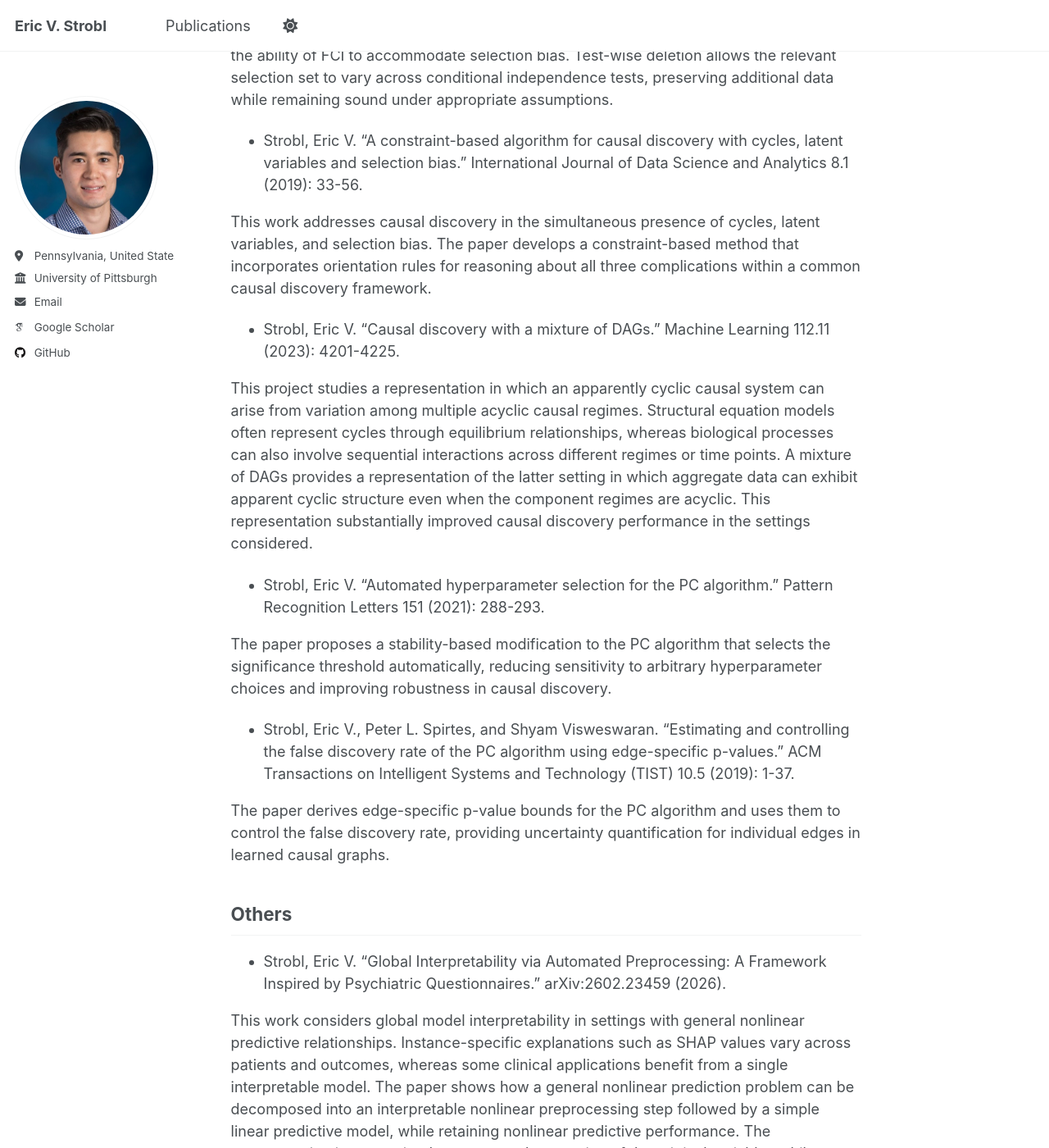
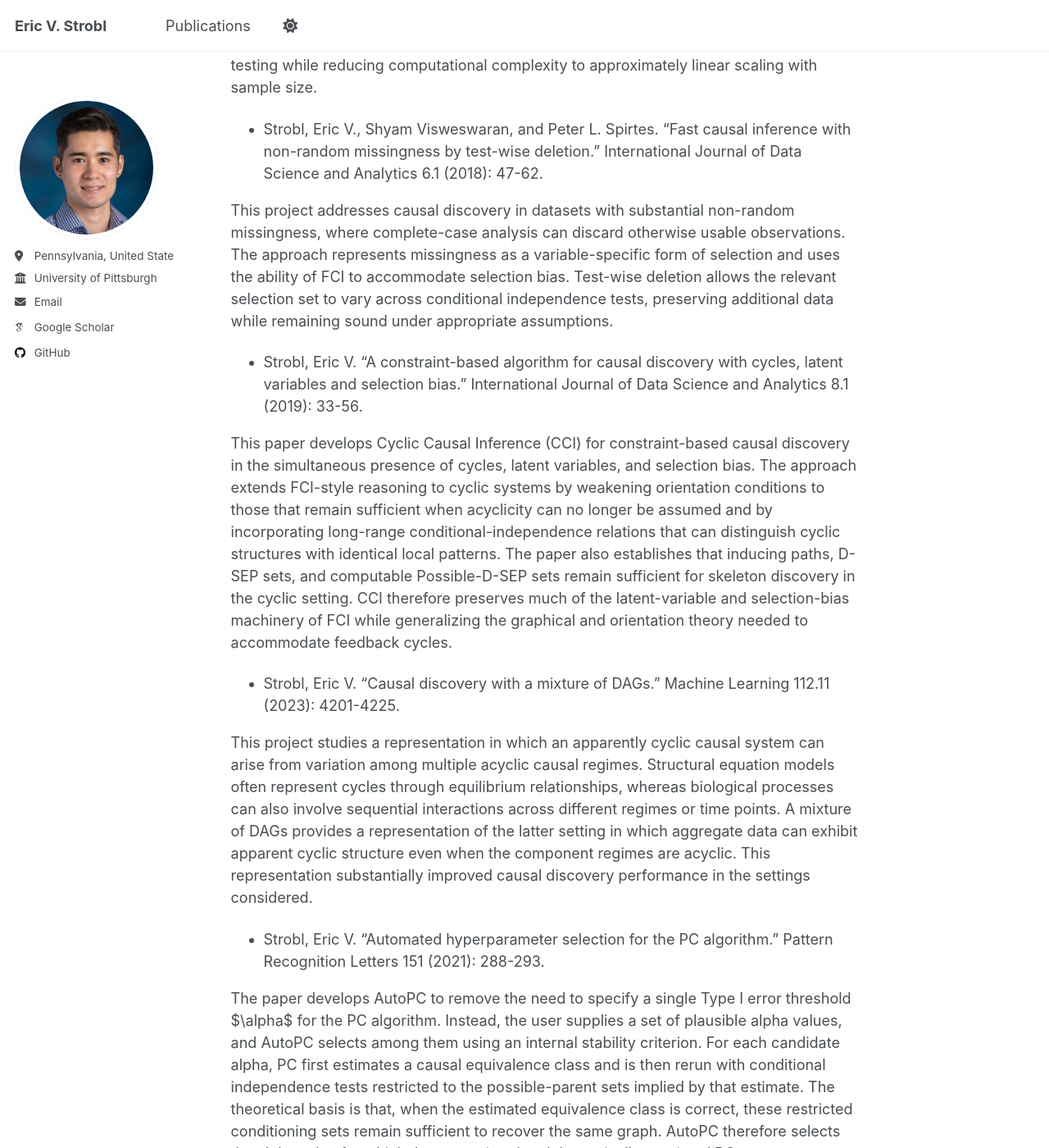
Before and after one commit to ericstrobl/ericstrobl.github.io, a Jekyll site: the page built from _pages/about.md, in a window 1280 px wide and 1400 px high, scrolled down 7455 px. Shown: the whole window at 82% size. Built offline with Jekyll 4.4.1, drawn with Linux system fonts in a browser that asks for light colours; some web fonts are replaced; a script that is not in the unit is left out; some of the changed text lies outside the part shown.

Commit message:
Update about.md

```diff
--- a/_pages/about.md
+++ b/_pages/about.md
@@ -105,7 +105,7 @@ This work develops BLITZ, a sub-second nonparametric conditional independence te
 
 - Strobl, Eric V., Kun Zhang, and Shyam Visweswaran. "Approximate kernel-based conditional independence tests for fast non-parametric causal discovery." Journal of Causal Inference 7.1 (2019): 20180017.
 
-The paper introduces computationally efficient kernel-based conditional independence tests using approximations that make nonparametric causal discovery feasible at larger scales.
+The paper introduces RCIT and RCoT as scalable nonparametric conditional independence tests for causal discovery. Both methods replace expensive kernel computations with random Fourier features and use relatively small feature representations for the non-conditioning variables. Conditional expectations are estimated with nearly unregularized regression so that limited Fourier-feature representations tend toward overfitting rather than underfitting; for the residual-product criterion, residual dependence caused by underfitting is more problematic. This allows accurate conditional independence testing with substantially fewer Fourier features. RCoT further simplifies RCIT by testing residual dependence directly through cross-covariances of the transformed non-conditioning variables after conditioning on Z. In practice, these approximations retain much of the accuracy of kernel-based conditional independence testing while reducing computational complexity to approximately linear scaling with sample size.
 
 - Strobl, Eric V., Shyam Visweswaran, and Peter L. Spirtes. "Fast causal inference with non-random missingness by test-wise deletion." International Journal of Data Science and Analytics 6.1 (2018): 47-62.
 
@@ -113,7 +113,7 @@ This project addresses causal discovery in datasets with substantial non-random
 
 - Strobl, Eric V. "A constraint-based algorithm for causal discovery with cycles, latent variables and selection bias." International Journal of Data Science and Analytics 8.1 (2019): 33-56.
 
-This work addresses causal discovery in the simultaneous presence of cycles, latent variables, and selection bias. The paper develops a constraint-based method that incorporates orientation rules for reasoning about all three complications within a common causal discovery framework.
+This paper develops Cyclic Causal Inference (CCI) for constraint-based causal discovery in the simultaneous presence of cycles, latent variables, and selection bias. The approach extends FCI-style reasoning to cyclic systems by weakening orientation conditions to those that remain sufficient when acyclicity can no longer be assumed and by incorporating long-range conditional-independence relations that can distinguish cyclic structures with identical local patterns. The paper also establishes that inducing paths, D-SEP sets, and computable Possible-D-SEP sets remain sufficient for skeleton discovery in the cyclic setting. CCI therefore preserves much of the latent-variable and selection-bias machinery of FCI while generalizing the graphical and orientation theory needed to accommodate feedback cycles.
 
 - Strobl, Eric V. "Causal discovery with a mixture of DAGs." Machine Learning 112.11 (2023): 4201-4225.
 
@@ -121,11 +121,11 @@ This project studies a representation in which an apparently cyclic causal syste
 
 - Strobl, Eric V. "Automated hyperparameter selection for the PC algorithm." Pattern Recognition Letters 151 (2021): 288-293.
 
-The paper proposes a stability-based modification to the PC algorithm that selects the significance threshold automatically, reducing sensitivity to arbitrary hyperparameter choices and improving robustness in causal discovery.
+The paper develops AutoPC to remove the need to specify a single Type I error threshold $\alpha$ for the PC algorithm. Instead, the user supplies a set of plausible alpha values, and AutoPC selects among them using an internal stability criterion. For each candidate alpha, PC first estimates a causal equivalence class and is then rerun with conditional independence tests restricted to the possible-parent sets implied by that estimate. The theoretical basis is that, when the estimated equivalence class is correct, these restricted conditioning sets remain sufficient to recover the same graph. AutoPC therefore selects the alpha value for which the unrestricted and theoretically restricted PC runs are most consistent, providing an unsupervised approach to hyperparameter selection for causal discovery.
 
 - Strobl, Eric V., Peter L. Spirtes, and Shyam Visweswaran. "Estimating and controlling the false discovery rate of the PC algorithm using edge-specific p-values." ACM Transactions on Intelligent Systems and Technology (TIST) 10.5 (2019): 1-37.
 
-The paper derives edge-specific p-value bounds for the PC algorithm and uses them to control the false discovery rate, providing uncertainty quantification for individual edges in learned causal graphs.
+The paper develops PC-p to provide statistical error control for individual edges learned by the PC algorithm when exact edge-specific p-values are not directly available. It derives upper bounds on edge-specific p-values by combining the p-values from the conditional independence tests performed during causal discovery. PC-p deliberately uses a relatively liberal initial Type I error threshold to reduce Type II errors, allowing the algorithm to perform more of the tests needed to obtain valid p-value bounds; additional modifications prevent Type II errors from propagating through graph orientation. The resulting bounded edge-specific p-values can then be used with standard multiple-testing procedures, such as Benjamini-Yekutieli, to estimate and control the false discovery rate of the learned causal graph.
 
 ## Others
 
```
